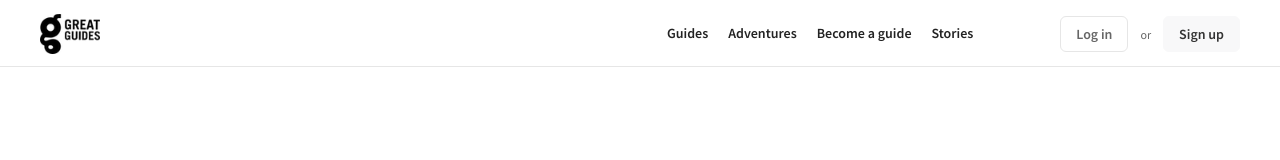
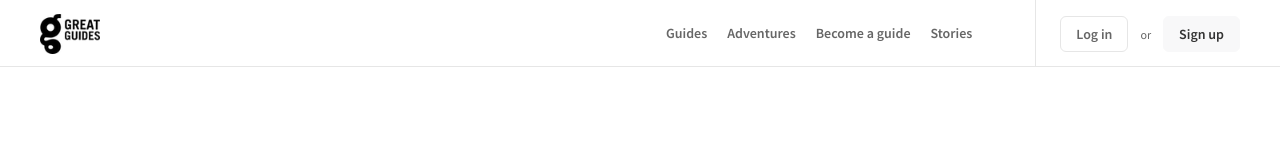
Before and after one commit to nerubisuk/greatguides, a React (Create React App) app: page / in a window 1280 px wide. Shown: the top 160 px of the page. Built offline with nearby package versions, Linux system fonts and the light colour scheme; what auth0-js would draw is missing.

Commit message:
Replaces css vars to scss vars

```diff
--- a/src/styles/components/Header.module.scss
+++ b/src/styles/components/Header.module.scss
@@ -13,7 +13,7 @@
   .icon_search, .icon_burger {
     width: 16px;
     height: 16px;
-    fill: var(--basic-grey);
+    fill: $basic-grey;
   }
 
   @media (min-width: 767px) {
@@ -55,7 +55,7 @@
   justify-self: end;
 
   a {
-    color: var(--light-grey);
+    color: $light-grey;
     padding: 0 10px;
     line-height: 67px;
     display: inline-block;
@@ -72,7 +72,7 @@
    height: inherit;
    align-items: center;
    padding-right: 12px;
-   border-right: 1px solid var(--very-light-grey);
+   border-right: 1px solid $very-light-grey;
   }
 }
 
```
